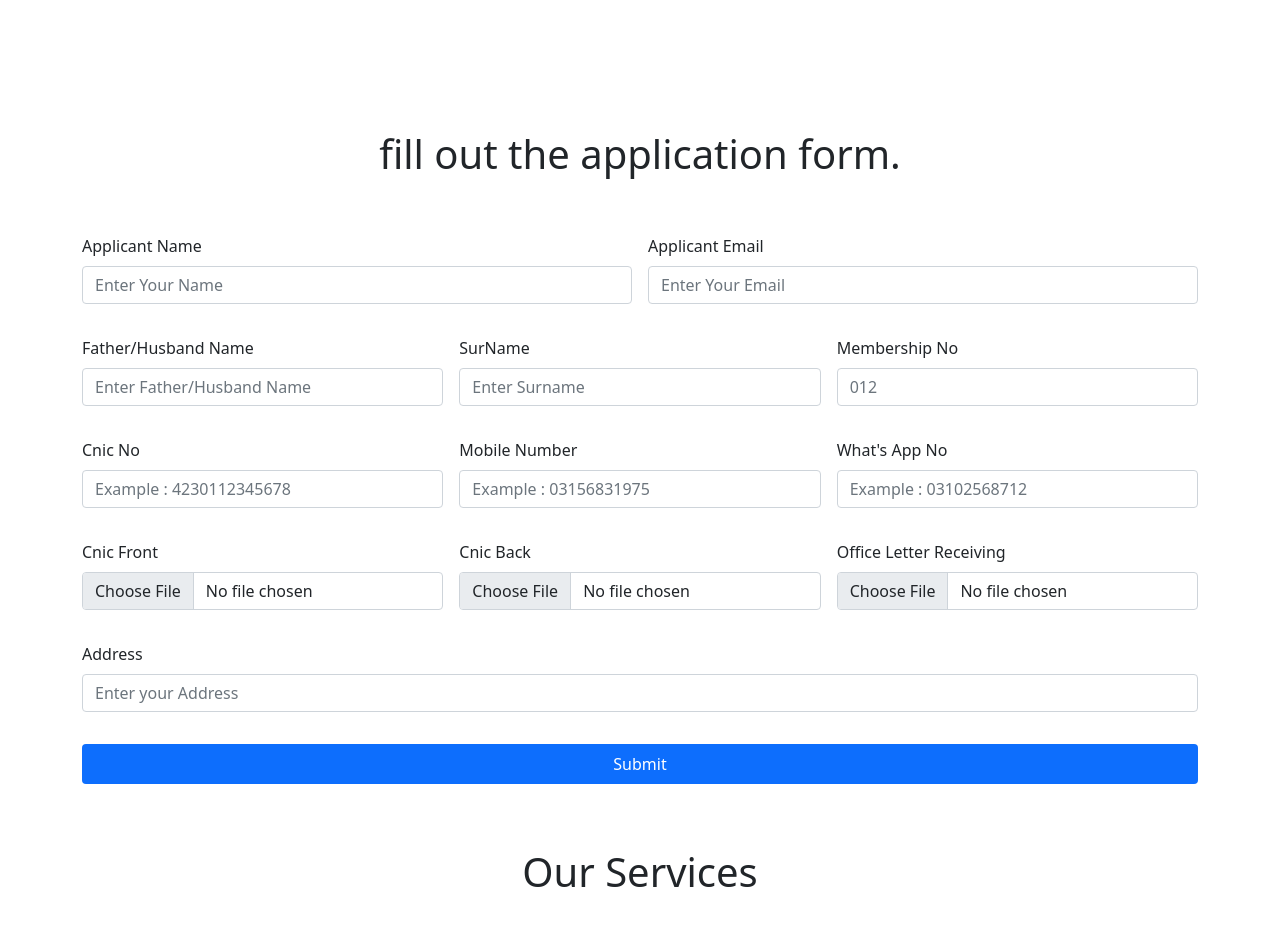
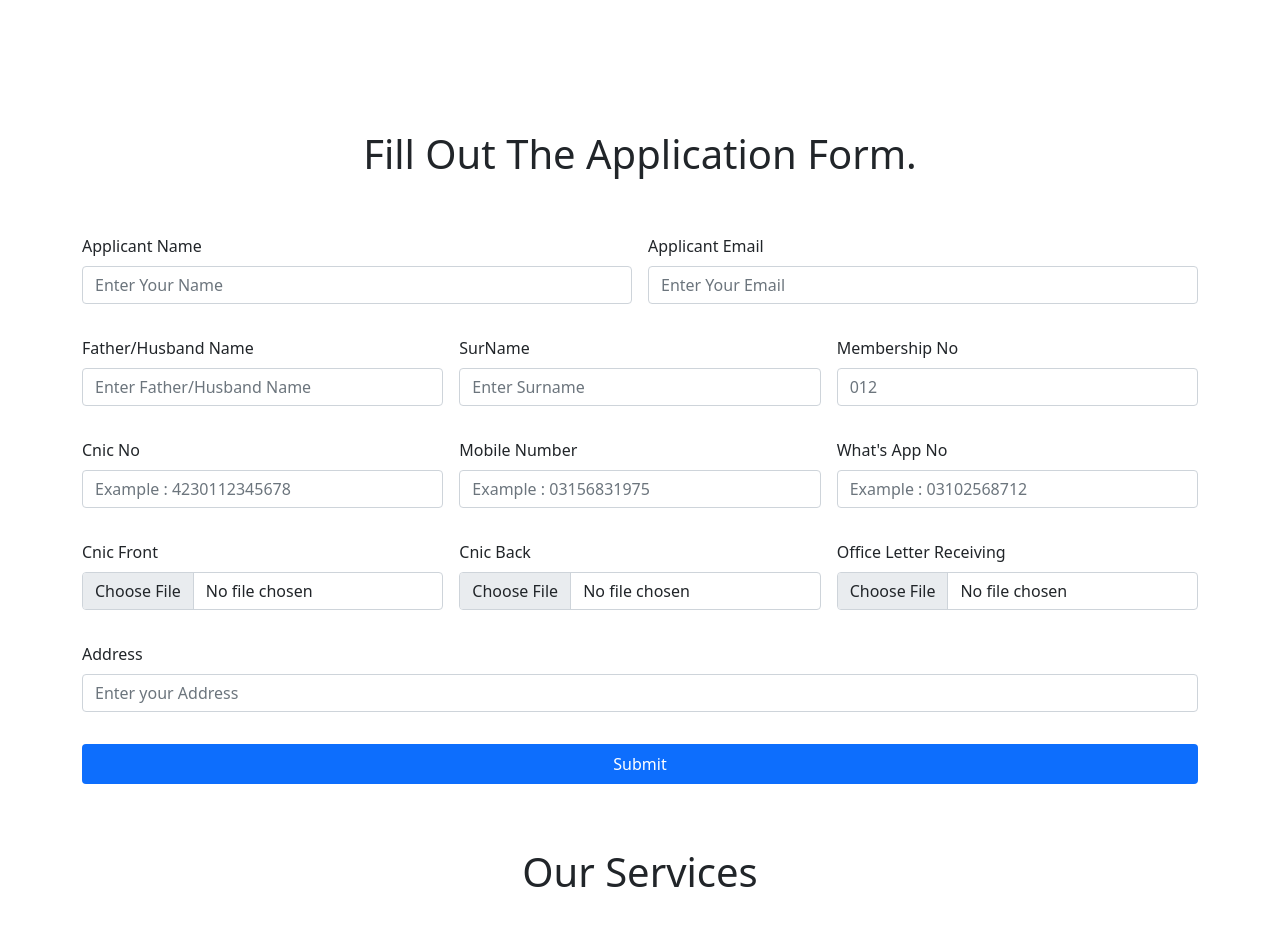
Before and after one commit to mraqib021/cmjchakiwara021, a plain HTML site: page index.html in a window 1280 px wide. Shown: the part 2380-3306 px from the top of the page. Drawn offline with nearby package versions, Linux system fonts and the light colour scheme; no server answers.

Commit message:
minor changes

```diff
--- a/index.html
+++ b/index.html
@@ -192,7 +192,7 @@
     <div class="container my-5">
         <div class="row">
             <div class="d-flex justify-content-center my-5">
-                <h1>fill out the application form.</h1>
+                <h1>Fill Out The Application Form.</h1>
             </div>
         </div>
         <div class="row g-3">
```
